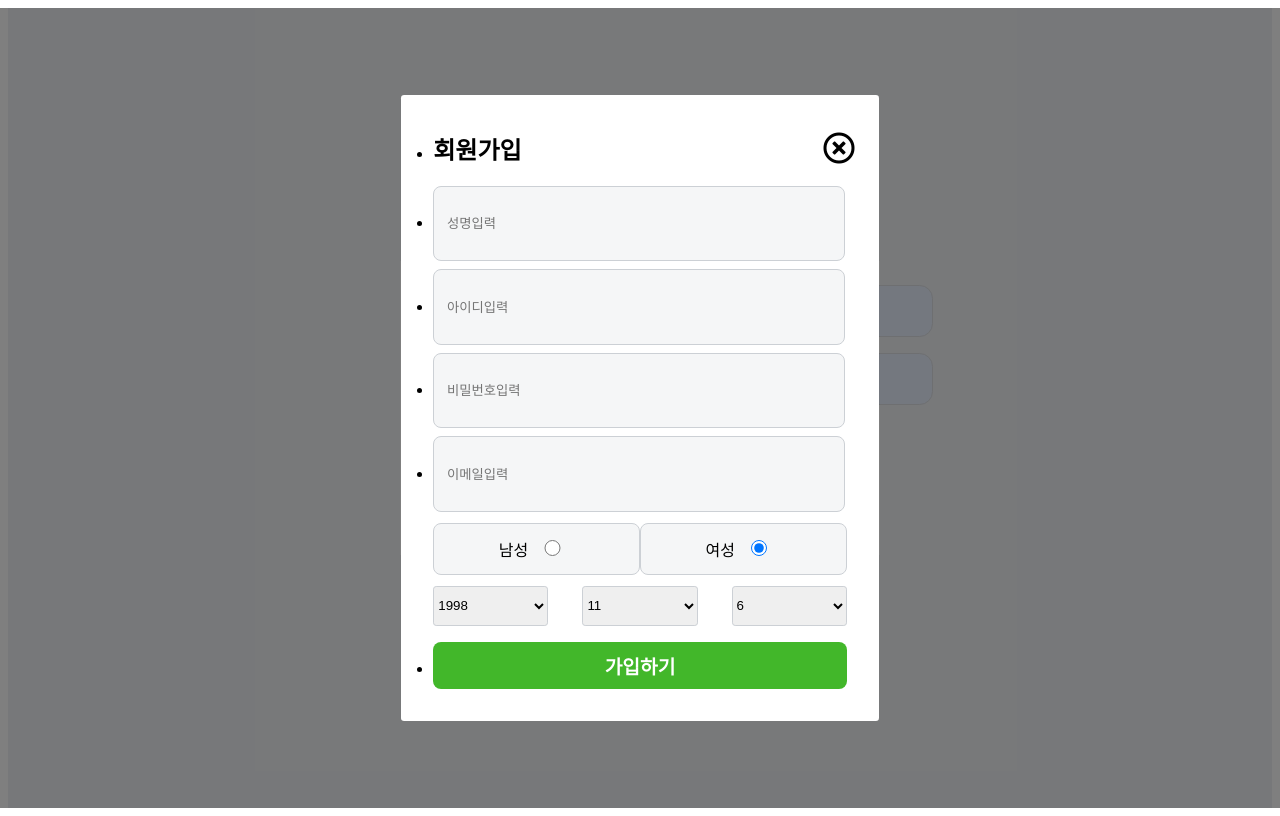
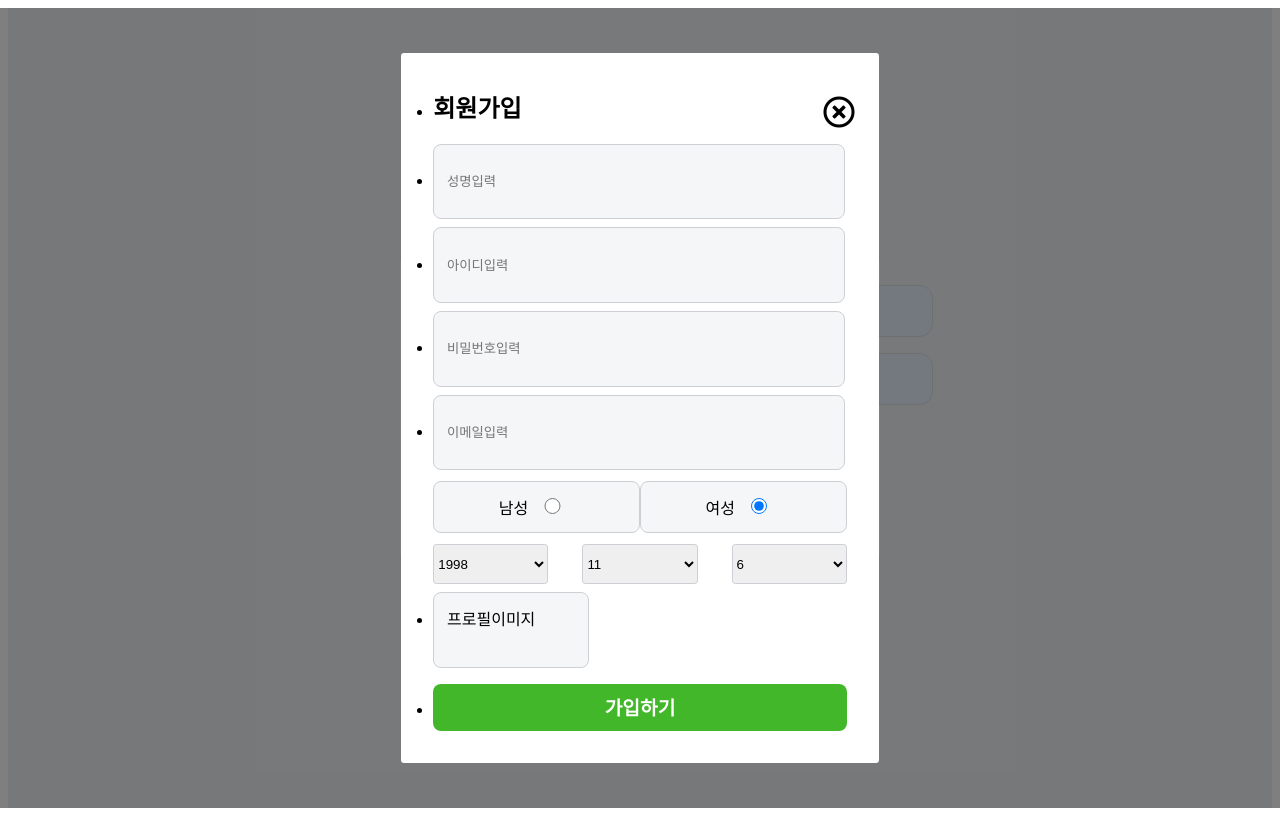
Before and after one commit to 1-blue/Project_vue_node_clone_facebook, a Vue app in the folder clone-facebook-front/: page /login in a window 1280 px wide. Both pictures are taken after a click on the button "새 계정 만들기". Built offline with nearby package versions, Linux system fonts and the light colour scheme.

Commit message:
front) Add profile image

```diff
--- a/clone-facebook-front/src/api/index.js
+++ b/clone-facebook-front/src/api/index.js
@@ -5,6 +5,13 @@ import axios from "axios";
 // axios인스턴스생성
 const instance = axios.create({
   baseURL: "http://localhost:3000",
+  timeout: 1000,
+  withCredentials: true, // 이거없으면 passport의 deserializeUser()를 호출안해서 서버측에서 로그인유지가 안됨
+});
+
+const imageInstance = axios.create({
+  baseURL: "http://localhost:3000/image",
+  header: { "content-type": "multipart/form-data" },
   timeout: 1000,
   withCredentials: true, // 이거없으면 passport의 deserializeUser()를 호출안해서 서버측에서 로그인유지가 안됨
 });
@@ -21,9 +28,41 @@ const instance = axios.create({
 //   },
 // );
 
+// 프로필이미지 업로드
+async function uploadProfileImage(profileImage) {
+  try {
+    let formData = new FormData();
+    formData.append("profileImage", profileImage);
+
+    const { data } = await imageInstance.post("/profile", formData);
+
+    return data;
+  } catch (error) {
+    throw error;
+  }
+}
+
+// 커버이미지 업로드
+// async function uploadCoverImage(coverImage) {
+//   try {
+//     let formData = new FormData();
+//     formData.append("coverImage", coverImage);
+
+//     const { data } = await imageInstance.post("/cover", formData);
+//     return data;
+//   } catch (error) {
+//     throw error;
+//   }
+// }
+
 // 회원가입
 async function applyRegister(information) {
   try {
+    if (information.profileImage) {
+      const { imageFilename } = await uploadProfileImage(information.profileImage);
+      information.imageFilename = imageFilename;
+    }
+
     const { data } = await instance.post("/auth/register", information);
     return data;
   } catch (error) {
--- a/clone-facebook-front/src/components/common/PostOne.vue
+++ b/clone-facebook-front/src/components/common/PostOne.vue
@@ -1,6 +1,6 @@
 <template>
   <li class="post shadow">
-    <post-title :username="username" :updatedAt="updatedAt" :postId="post._id" @show:editForm="isShowEditForm = !isShowEditForm"></post-title>
+    <post-title :username="username" :profileImage="profileImage" :updatedAt="updatedAt" :postId="post._id" @show:editForm="isShowEditForm = !isShowEditForm"></post-title>
     <post-contents :contents="contents"></post-contents>
 
     <!-- 게시글 수정 폼 -->
@@ -37,6 +37,9 @@ export default {
     username() {
       return this.post.User.name;
     },
+    profileImage() {
+      return this.post.User.profileImage;
+    },
     updatedAt() {
       return this.post.updatedAt;
     },
--- a/clone-facebook-front/src/components/form/FormPost.vue
+++ b/clone-facebook-front/src/components/form/FormPost.vue
@@ -32,10 +32,6 @@ export default {
       return true;
     },
   },
-  mounted() {
-    this.title = this.post.title;
-    this.contents = this.post.contents;
-  },
   methods: {
     resize(e) {
       e.target.style.height = "1px";
--- a/clone-facebook-front/src/components/form/FormRegister.vue
+++ b/clone-facebook-front/src/components/form/FormRegister.vue
@@ -1,5 +1,5 @@
 <template>
-  <form class="form__register" @submit.prevent>
+  <form class="form__register" @submit.prevent enctype="multipart/form-data">
     <ul class="register__form__container">
       <!-- 제목 및 종료버튼 -->
       <li>
@@ -52,6 +52,13 @@
         </select>
       </li>
 
+      <!-- 프로필이미지 -->
+      <li class="profile__image__container">
+        <label for="profile__image" class="label__profile__image">프로필이미지</label>
+        <input type="file" name="profileImage" accept="image/*" id="profile__image" @change="getProfileImageName" ref="profileImage" />
+        <span class="select__profile__image__name">{{ profileImageName }}</span>
+      </li>
+
       <!-- 가입버튼 -->
       <li>
         <button type="submit" class="button__register" @click="register">가입하기</button>
@@ -76,10 +83,12 @@ export default {
         year: 0,
         month: 0,
         day: 0,
+        profileImage: null,
       },
       yearList: [],
       monthList: [],
       dayList: [],
+      profileImageName: "",
     };
   },
   created() {
@@ -139,6 +148,9 @@ export default {
       }
       this.information.birthday = `${this.information.year}-${this.information.month}-${this.information.day}`;
 
+      // 프로필이미지 등록
+      this.information.profileImage = this.$refs.profileImage.files[0];
+
       // 서버로 전송
       try {
         await applyRegister(this.information);
@@ -166,11 +178,27 @@ export default {
         }
       }
     },
+    getProfileImageName(e) {
+      let temp = e.target.value;
+      const index = temp.lastIndexOf("\\");
+      this.profileImageName = temp.slice(index + 1);
+    },
   },
 };
 </script>
 
 <style scoped>
+.label__profile__image {
+  display: inline-block;
+  min-width: 10vw;
+  min-height: 6vh;
+  background: #f5f6f7;
+  border: 1px solid #ccd0d5;
+  padding: 0.8rem;
+  border-radius: 0.5rem;
+  cursor: pointer;
+}
+
 .form__register {
   position: fixed;
   width: 100%;
@@ -199,6 +227,9 @@ export default {
   border: 1px solid #ccd0d5;
   padding: 0.8rem;
   border-radius: 0.5rem;
+}
+.register__form__container input[type="file"] {
+  display: none;
 }
 
 /* 라디오버튼 */
@@ -233,6 +264,11 @@ export default {
   border-radius: 0.2rem;
 }
 
+/* 프로필이미지 관련 */
+.select__profile__image__name {
+  padding: 0 0.5rem;
+}
+
 /* 종료버튼 */
 .icon__exit {
   cursor: pointer;
--- a/clone-facebook-front/src/components/post/PostTitle.vue
+++ b/clone-facebook-front/src/components/post/PostTitle.vue
@@ -1,7 +1,9 @@
 <template>
   <div class="post__title">
     <!-- 포스트의 유저 이미지 -->
-    <img src="@/assets/user-default.png" alt="기본이미지" class="user__image shadow" />
+    <img :src="myProfileImage" alt="기본이미지" class="user__image shadow" v-if="profileImage" />
+    <!-- 포스트의 유저 기본 이미지 -->
+    <img src="@/assets/user-default.png" alt="기본이미지" class="user__image shadow" v-else />
 
     <!--  포스트의 유저 및 포스트 업로드시간 -->
     <div class="wrapper__post__info">
@@ -29,6 +31,10 @@ export default {
       type: String,
       required: true,
     },
+    profileImage: {
+      type: String,
+      default: "",
+    },
     updatedAt: {
       type: String,
       required: true,
@@ -53,6 +59,10 @@ export default {
     },
     postOptionButton() {
       return this.$refs.postOptionButton;
+    },
+    // 이거는 임시로 사용할 것같음 실제로 배포하게 된다면 경로가 바뀌지않을까 생각함
+    myProfileImage() {
+      return `http://localhost:3000/image/${this.profileImage}`;
     },
   },
   watch: {
```
